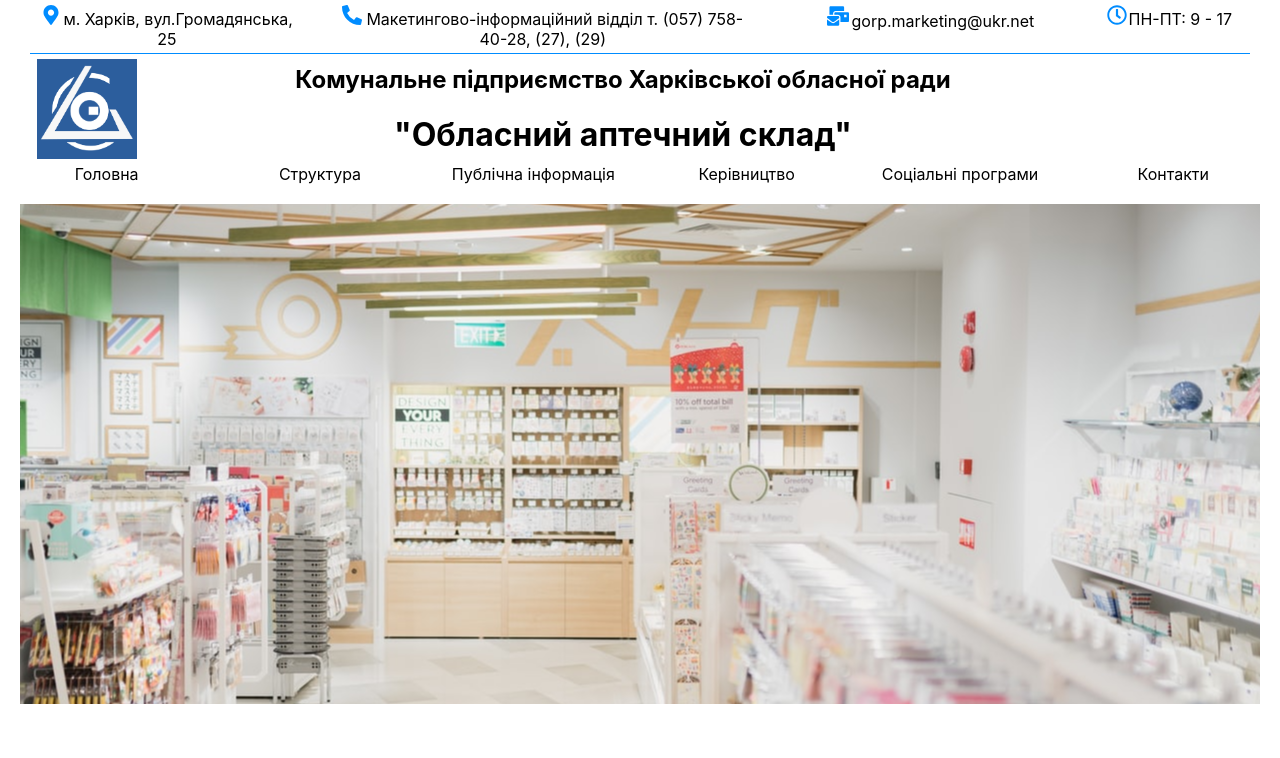
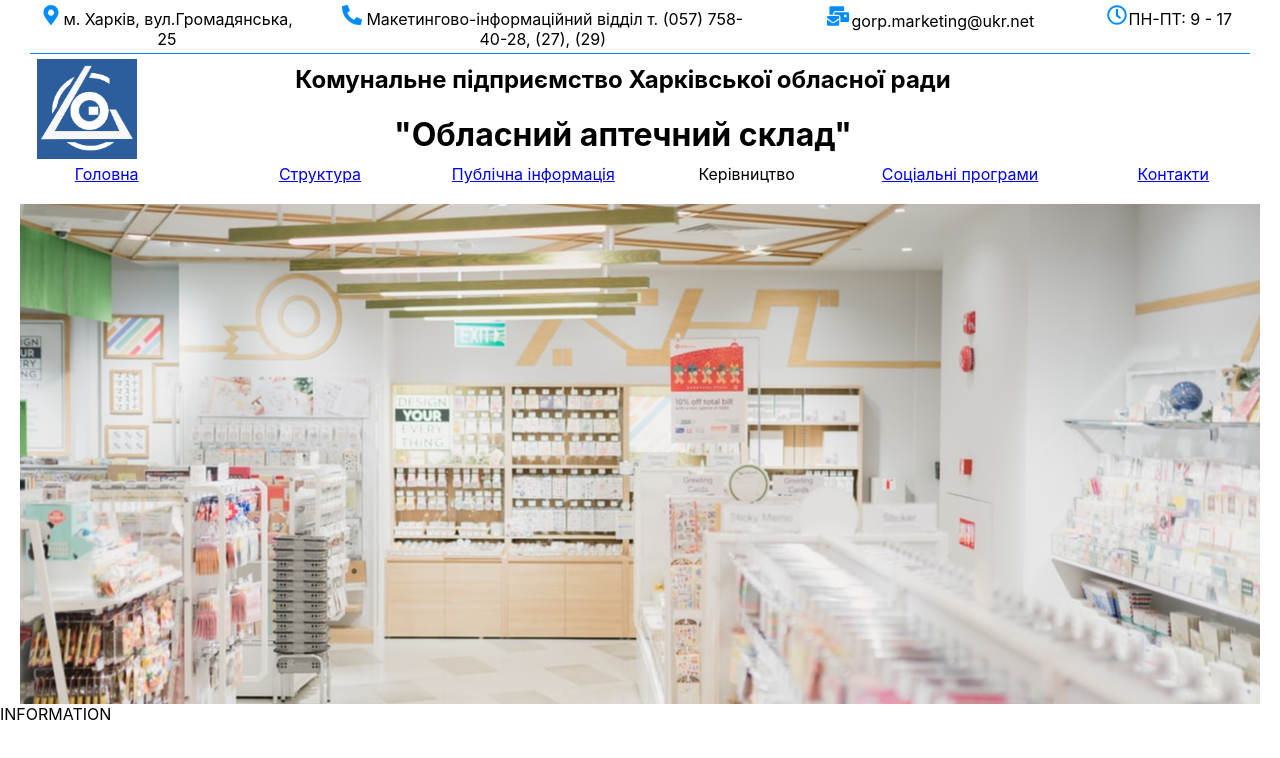
Before and after one commit to DimerDev/OAS, a React (Create React App) app: page /Inform in a window 1280 px wide. Shown: the top 758 px of the page. Built offline with nearby package versions, Linux system fonts and the light colour scheme.

Commit message:
Creat Pages + add NavLinks

```diff
--- a/src/App.js
+++ b/src/App.js
@@ -1,15 +1,27 @@
 import React from 'react';
-//import logo from './img/logoOAS.jpg';
+import { BrowserRouter, Route } from 'react-router-dom';
 import './App.css';
 import Header from './components/Header/header';
 import Home from './components/Home/Home.jsx';
+import Contact from './Pages/Contact';
+import Inform from './Pages/Inform';
+import Architecture from './Pages/Architecture';
+import Programs from './Pages/Programs';
+
 
 const App = () => {
    return (
-      <div className="App">
-         <Header />
-         <Home />
-      </div>
+      <BrowserRouter>
+         <div className="App">
+            <Header />
+            <Home />
+            <Route path='/Contact' component={Contact} />
+            <Route path='/Inform' component={Inform} />
+            <Route path='/Architecture' component={Architecture} />
+            <Route path='/Programs' component={Programs} />
+
+         </div>
+      </BrowserRouter>
    );
 }
 
--- /dev/null
+++ b/src/Pages/Architecture.jsx
@@ -0,0 +1,10 @@
+import React from 'react';
+
+const Architecture = () => {
+   return (
+      <div>Структура</div>
+   )
+};
+
+
+export default Architecture;
--- /dev/null
+++ b/src/Pages/Contact.jsx
@@ -0,0 +1,10 @@
+import React from 'react';
+
+
+const Contact = () => {
+   return (
+      <div>Контакти</div>
+   )
+};
+
+export default Contact;
--- /dev/null
+++ b/src/Pages/Inform.jsx
@@ -0,0 +1,12 @@
+import React from 'react';
+
+
+const Inform = () => {
+   return (
+      <div>
+         INFORMATION
+      </div>
+   )
+};
+
+export default Inform;
--- /dev/null
+++ b/src/Pages/Programs.jsx
@@ -0,0 +1,10 @@
+import React from 'react';
+
+const Programs = () => {
+   return (
+      <div>Соціальні програми</div>
+   )
+};
+
+
+export default Programs;
--- a/src/components/Header/NavBar/NavBar.jsx
+++ b/src/components/Header/NavBar/NavBar.jsx
@@ -1,12 +1,18 @@
 import React from 'react';
 import logo from '../../../img/logoOAS.jpg';
 import s from './NavBar.module.css';
+import { NavLink } from 'react-router-dom';
+
+
+
+
 
 
 const Navbar = () => {
 
 
    return (
+
       <div className={s.container}>
          <div className={s.img}>
             <img src={logo} alt='logo' className={s.logo} />
@@ -15,17 +21,18 @@ const Navbar = () => {
          </div>
 
          <div className={s.navItem}>
-            <div >Головна</div>
-            <div >Структура</div>
-            <div >Публічна інформація</div>
-            <div >Керівництво</div>
-            <div >Соціальні програми</div>
-            <div >Контакти</div>
+            <NavLink to=''>Головна</NavLink>
+            <NavLink to='Architecture'>Структура</NavLink>
+            <NavLink to='Inform'>Публічна інформація</NavLink>
+            <div>Керівництво</div>
+            <NavLink to='Programs'>Соціальні програми</NavLink>
+            <NavLink to='Contact'>Контакти</NavLink>
          </div>
       </div>
+
    )
 
 
-}
+};
 
 export default Navbar;
```
